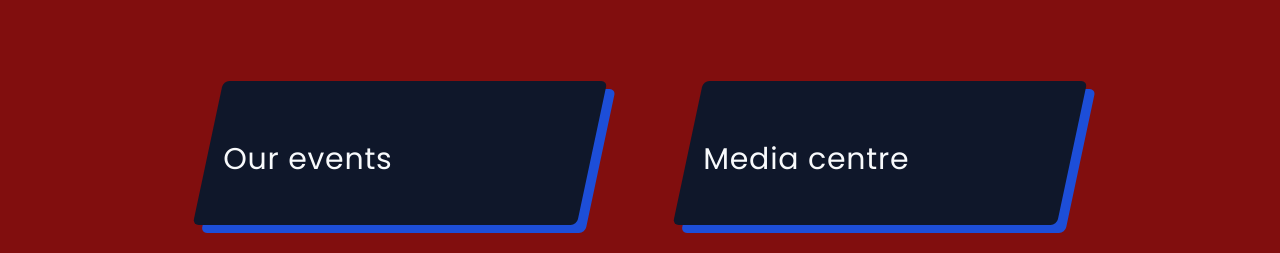
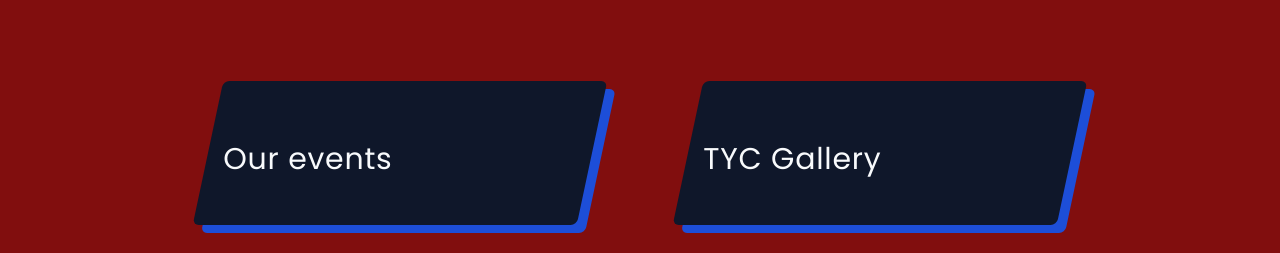
Before and after one commit to BabaMboga/TYC-main, a Next.js app: page /about-us in a window 1280 px wide. Shown: the part 4800-5053 px from the top of the page. Built offline with nearby package versions, Linux system fonts and the light colour scheme.

Commit message:
changed moretoexplore link to gallery page

```diff
--- a/app/tyc-gallery/page.tsx
+++ b/app/tyc-gallery/page.tsx
@@ -0,0 +1,9 @@
+import React from 'react'
+
+const page = () => {
+  return (
+    <div>page</div>
+  )
+}
+
+export default page;
--- a/components/about-us/MoretoExplore.tsx
+++ b/components/about-us/MoretoExplore.tsx
@@ -1,6 +1,7 @@
 import { FC } from "react";
 import { Button } from "../ui/button";
 import { Icons } from "../Icons";
+import Link from "next/link";
 
 const MoretoExplore = ({}) => {
   return (
@@ -25,8 +26,9 @@ const MoretoExplore = ({}) => {
 
 
           <div className="relative rounded-md w-96 h-36 bg-primary text-primary-foreground hover:bg-primary/90 transition-transform duration-1000 transform -skew-x-12 gap-1 shadow-[10px_8px_0px_rgba(29,78,216,1)] hover:shadow-[15px_8px_0px_rgba(29,78,216,1)]">
+          <Link href={'/tyc-gallery'}></Link>
             <div className="w-80 skew-x-12 h-16 left-[19px] top-[58px] absolute  text-3xl font-normal  leading-10 tracking-wide">
-              Media centre
+              TYC Gallery
             </div>
             {/* <div className="w-44 h-36 left-[274px] top-0 absolute opacity-70" /> */}
           </div>
```
